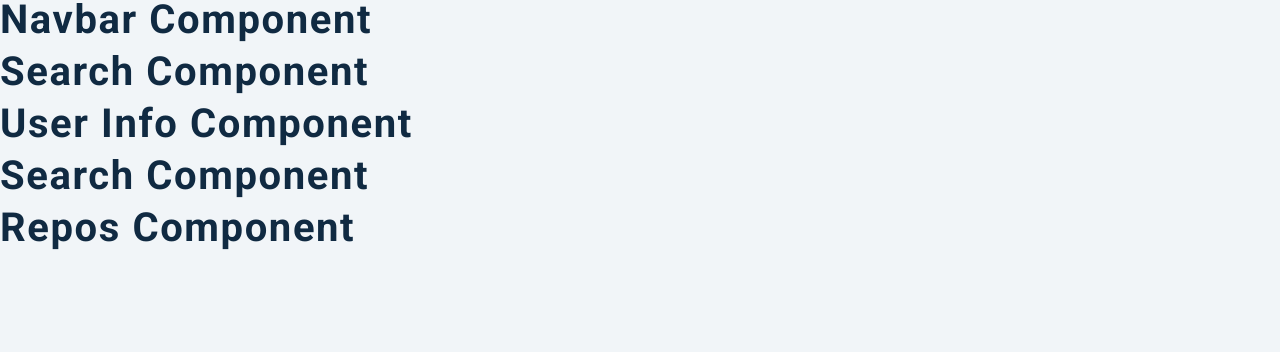
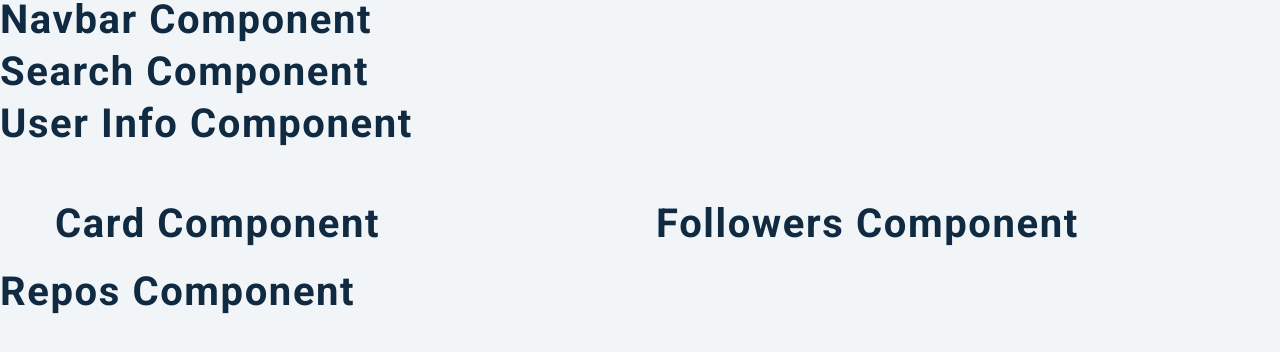
Before and after one commit to dangulo4/github-search, a React (Create React App) app: page / in a window 1280 px wide. Shown: the top 352 px of the page. Built offline with nearby package versions, Linux system fonts and the light colour scheme; no server answers.

Commit message:
adding search function to change state for githubUser

```diff
--- a/src/components/User.js
+++ b/src/components/User.js
@@ -1,10 +1,17 @@
-import React from 'react';
-import styled from 'styled-components';
-import Card from './Card';
-import Followers from './Followers';
+import React from 'react'
+import styled from 'styled-components'
+import Card from './Card'
+import Followers from './Followers'
 const User = () => {
-  return <h2>search component</h2>;
-};
+  return (
+    <section className='section'>
+      <Wrapper className='section-center'>
+        <Card></Card>
+        <Followers></Followers>
+      </Wrapper>
+    </section>
+  )
+}
 
 const Wrapper = styled.div`
   padding-top: 2rem;
@@ -14,6 +21,6 @@ const Wrapper = styled.div`
     grid-template-columns: 1fr 1fr;
   }
   /* align-items: start; */
-`;
+`
 
-export default User;
+export default User
```
